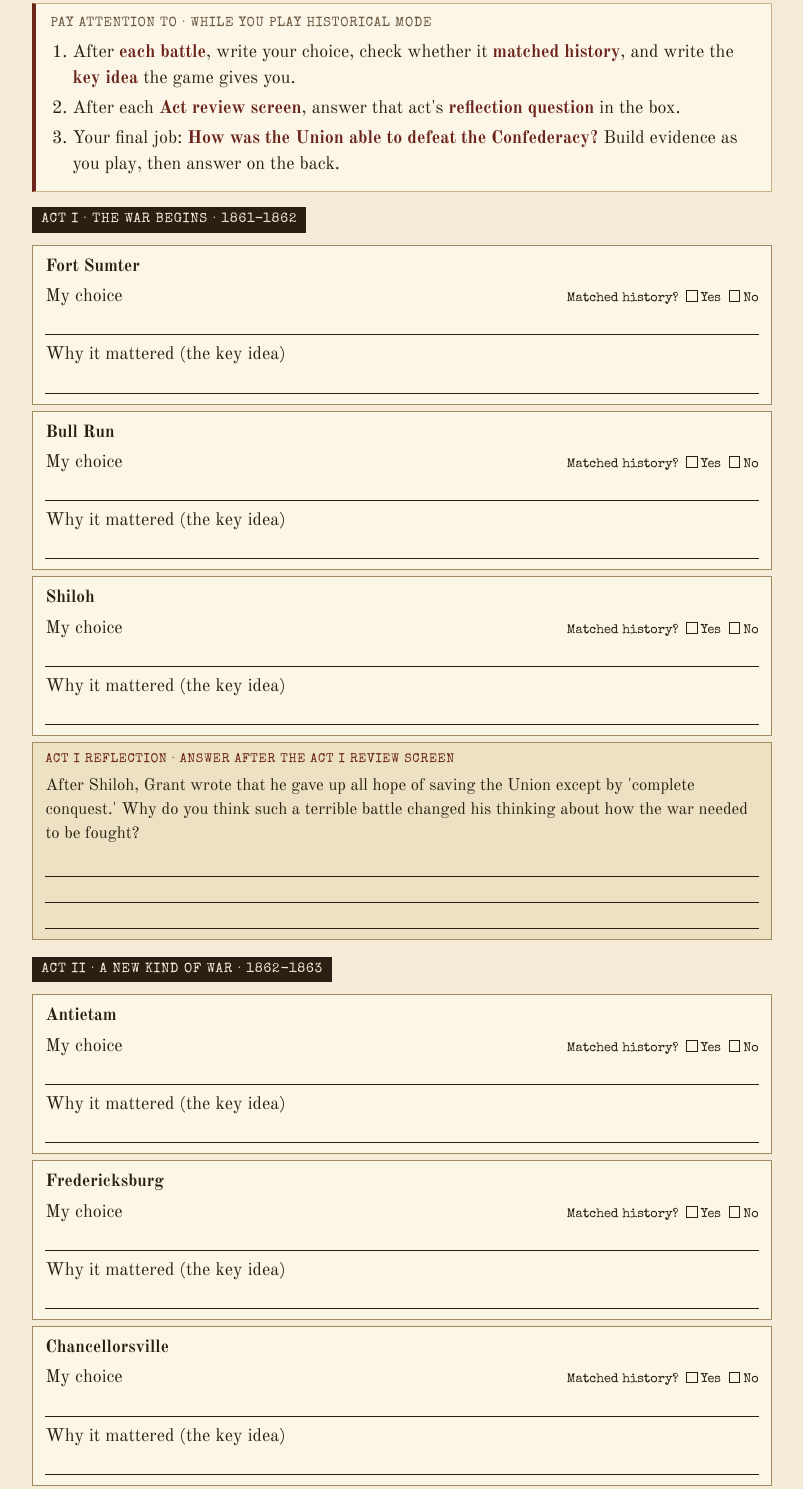
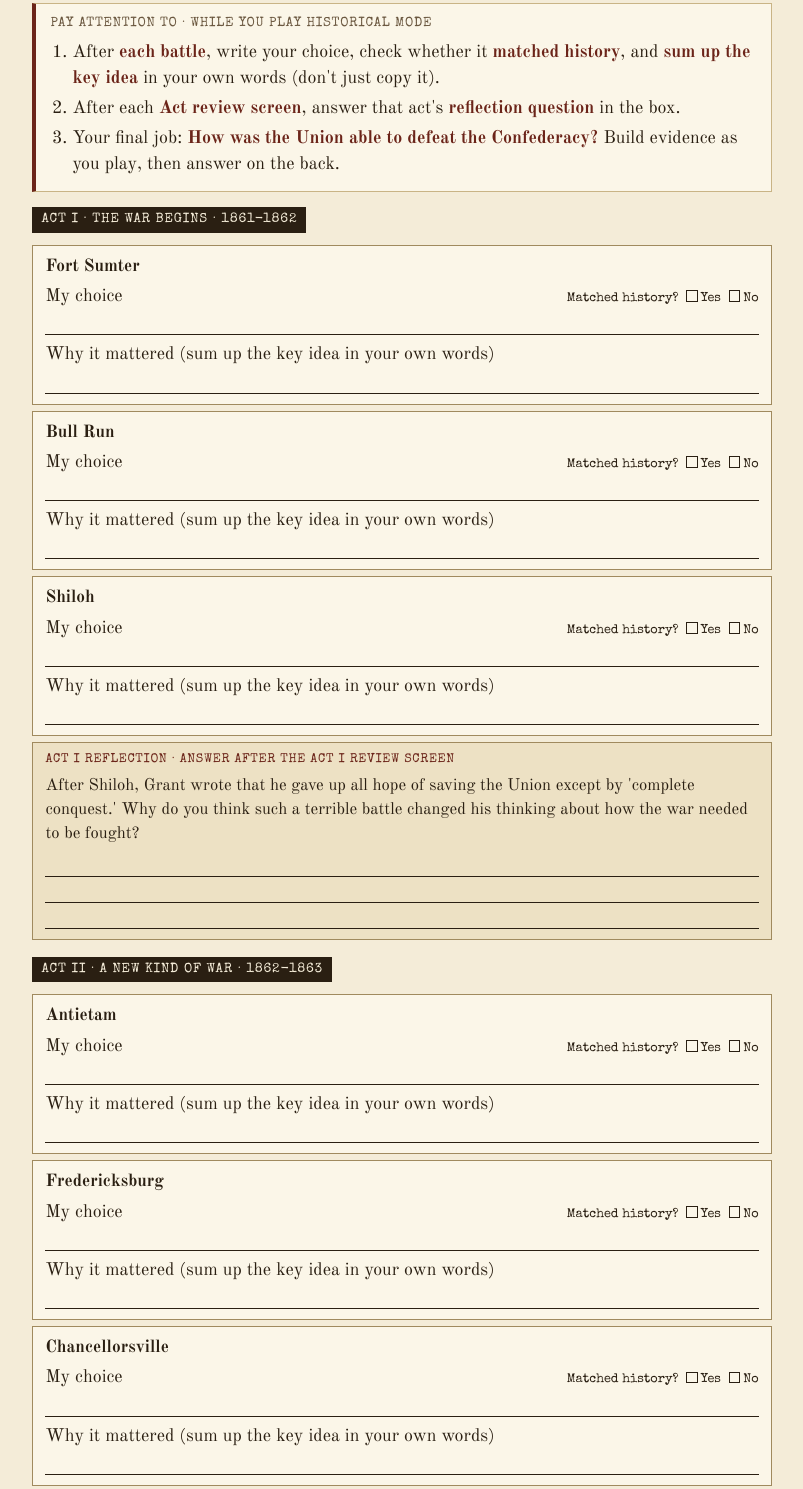
Before and after one commit to shiebenaderet/civil-war-battle-simulation, a plain HTML site: page handouts/battle-journal-standard.html in a window 1280 px wide. Shown: the part 184-1673 px from the top of the page, without its empty margins (238-1041 px from the left). Drawn offline with nearby package versions, Linux system fonts and the light colour scheme.

Commit message:
Standard handout: students summarize the key idea in their own words, not copy

```diff
--- a/handouts/battle-journal-standard.html
+++ b/handouts/battle-journal-standard.html
@@ -312,7 +312,7 @@ body { font-family: 'Old Standard TT', Georgia, serif; font-size: 13.5pt; line-h
     <div class="pat-list">
         <div class="lbl">Pay attention to · while you play Historical Mode</div>
         <ol>
-            <li>After <b>each battle</b>, write your choice, check whether it <b>matched history</b>, and write the <b>key idea</b> the game gives you.</li>
+            <li>After <b>each battle</b>, write your choice, check whether it <b>matched history</b>, and <b>sum up the key idea</b> in your own words (don't just copy it).</li>
             <li>After each <b>Act review screen</b>, answer that act's <b>reflection question</b> in the box.</li>
             <li>Your final job: <b>How was the Union able to defeat the Confederacy?</b> Build evidence as you play, then answer on the back.</li>
         </ol>
@@ -325,7 +325,7 @@ body { font-family: 'Old Standard TT', Georgia, serif; font-size: 13.5pt; line-h
             <div class="bname">Fort Sumter</div>
             <div class="frow"><span class="field-lbl">My choice</span><span class="matched">Matched history?<span class="box"></span>Yes<span class="box"></span>No</span></div>
             <span class="lineW"></span>
-            <div class="field-lbl" style="margin-top:6px;">Why it mattered (the key idea)</div>
+            <div class="field-lbl" style="margin-top:6px;">Why it mattered (sum up the key idea in your own words)</div>
             <span class="lineW"></span>
         </div>
 
@@ -333,7 +333,7 @@ body { font-family: 'Old Standard TT', Georgia, serif; font-size: 13.5pt; line-h
             <div class="bname">Bull Run</div>
             <div class="frow"><span class="field-lbl">My choice</span><span class="matched">Matched history?<span class="box"></span>Yes<span class="box"></span>No</span></div>
             <span class="lineW"></span>
-            <div class="field-lbl" style="margin-top:6px;">Why it mattered (the key idea)</div>
+            <div class="field-lbl" style="margin-top:6px;">Why it mattered (sum up the key idea in your own words)</div>
             <span class="lineW"></span>
         </div>
 
@@ -341,7 +341,7 @@ body { font-family: 'Old Standard TT', Georgia, serif; font-size: 13.5pt; line-h
             <div class="bname">Shiloh</div>
             <div class="frow"><span class="field-lbl">My choice</span><span class="matched">Matched history?<span class="box"></span>Yes<span class="box"></span>No</span></div>
             <span class="lineW"></span>
-            <div class="field-lbl" style="margin-top:6px;">Why it mattered (the key idea)</div>
+            <div class="field-lbl" style="margin-top:6px;">Why it mattered (sum up the key idea in your own words)</div>
             <span class="lineW"></span>
         </div>
 
@@ -361,7 +361,7 @@ body { font-family: 'Old Standard TT', Georgia, serif; font-size: 13.5pt; line-h
             <div class="bname">Antietam</div>
             <div class="frow"><span class="field-lbl">My choice</span><span class="matched">Matched history?<span class="box"></span>Yes<span class="box"></span>No</span></div>
             <span class="lineW"></span>
-            <div class="field-lbl" style="margin-top:6px;">Why it mattered (the key idea)</div>
+            <div class="field-lbl" style="margin-top:6px;">Why it mattered (sum up the key idea in your own words)</div>
             <span class="lineW"></span>
         </div>
 
@@ -369,7 +369,7 @@ body { font-family: 'Old Standard TT', Georgia, serif; font-size: 13.5pt; line-h
             <div class="bname">Fredericksburg</div>
             <div class="frow"><span class="field-lbl">My choice</span><span class="matched">Matched history?<span class="box"></span>Yes<span class="box"></span>No</span></div>
             <span class="lineW"></span>
-            <div class="field-lbl" style="margin-top:6px;">Why it mattered (the key idea)</div>
+            <div class="field-lbl" style="margin-top:6px;">Why it mattered (sum up the key idea in your own words)</div>
             <span class="lineW"></span>
         </div>
 
@@ -377,7 +377,7 @@ body { font-family: 'Old Standard TT', Georgia, serif; font-size: 13.5pt; line-h
             <div class="bname">Chancellorsville</div>
             <div class="frow"><span class="field-lbl">My choice</span><span class="matched">Matched history?<span class="box"></span>Yes<span class="box"></span>No</span></div>
             <span class="lineW"></span>
-            <div class="field-lbl" style="margin-top:6px;">Why it mattered (the key idea)</div>
+            <div class="field-lbl" style="margin-top:6px;">Why it mattered (sum up the key idea in your own words)</div>
             <span class="lineW"></span>
         </div>
 
@@ -397,7 +397,7 @@ body { font-family: 'Old Standard TT', Georgia, serif; font-size: 13.5pt; line-h
             <div class="bname">Vicksburg</div>
             <div class="frow"><span class="field-lbl">My choice</span><span class="matched">Matched history?<span class="box"></span>Yes<span class="box"></span>No</span></div>
             <span class="lineW"></span>
-            <div class="field-lbl" style="margin-top:6px;">Why it mattered (the key idea)</div>
+            <div class="field-lbl" style="margin-top:6px;">Why it mattered (sum up the key idea in your own words)</div>
             <span class="lineW"></span>
         </div>
 
@@ -405,7 +405,7 @@ body { font-family: 'Old Standard TT', Georgia, serif; font-size: 13.5pt; line-h
             <div class="bname">Gettysburg</div>
             <div class="frow"><span class="field-lbl">My choice</span><span class="matched">Matched history?<span class="box"></span>Yes<span class="box"></span>No</span></div>
             <span class="lineW"></span>
-            <div class="field-lbl" style="margin-top:6px;">Why it mattered (the key idea)</div>
+            <div class="field-lbl" style="margin-top:6px;">Why it mattered (sum up the key idea in your own words)</div>
             <span class="lineW"></span>
         </div>
 
@@ -413,7 +413,7 @@ body { font-family: 'Old Standard TT', Georgia, serif; font-size: 13.5pt; line-h
             <div class="bname">Chickamauga</div>
             <div class="frow"><span class="field-lbl">My choice</span><span class="matched">Matched history?<span class="box"></span>Yes<span class="box"></span>No</span></div>
             <span class="lineW"></span>
-            <div class="field-lbl" style="margin-top:6px;">Why it mattered (the key idea)</div>
+            <div class="field-lbl" style="margin-top:6px;">Why it mattered (sum up the key idea in your own words)</div>
             <span class="lineW"></span>
         </div>
 
@@ -433,7 +433,7 @@ body { font-family: 'Old Standard TT', Georgia, serif; font-size: 13.5pt; line-h
             <div class="bname">Wilderness</div>
             <div class="frow"><span class="field-lbl">My choice</span><span class="matched">Matched history?<span class="box"></span>Yes<span class="box"></span>No</span></div>
             <span class="lineW"></span>
-            <div class="field-lbl" style="margin-top:6px;">Why it mattered (the key idea)</div>
+            <div class="field-lbl" style="margin-top:6px;">Why it mattered (sum up the key idea in your own words)</div>
             <span class="lineW"></span>
         </div>
 
@@ -441,7 +441,7 @@ body { font-family: 'Old Standard TT', Georgia, serif; font-size: 13.5pt; line-h
             <div class="bname">Atlanta</div>
             <div class="frow"><span class="field-lbl">My choice</span><span class="matched">Matched history?<span class="box"></span>Yes<span class="box"></span>No</span></div>
             <span class="lineW"></span>
-            <div class="field-lbl" style="margin-top:6px;">Why it mattered (the key idea)</div>
+            <div class="field-lbl" style="margin-top:6px;">Why it mattered (sum up the key idea in your own words)</div>
             <span class="lineW"></span>
         </div>
 
@@ -449,7 +449,7 @@ body { font-family: 'Old Standard TT', Georgia, serif; font-size: 13.5pt; line-h
             <div class="bname">Sherman's March</div>
             <div class="frow"><span class="field-lbl">My choice</span><span class="matched">Matched history?<span class="box"></span>Yes<span class="box"></span>No</span></div>
             <span class="lineW"></span>
-            <div class="field-lbl" style="margin-top:6px;">Why it mattered (the key idea)</div>
+            <div class="field-lbl" style="margin-top:6px;">Why it mattered (sum up the key idea in your own words)</div>
             <span class="lineW"></span>
         </div>
 
@@ -457,7 +457,7 @@ body { font-family: 'Old Standard TT', Georgia, serif; font-size: 13.5pt; line-h
             <div class="bname">Appomattox</div>
             <div class="frow"><span class="field-lbl">My choice</span><span class="matched">Matched history?<span class="box"></span>Yes<span class="box"></span>No</span></div>
             <span class="lineW"></span>
-            <div class="field-lbl" style="margin-top:6px;">Why it mattered (the key idea)</div>
+            <div class="field-lbl" style="margin-top:6px;">Why it mattered (sum up the key idea in your own words)</div>
             <span class="lineW"></span>
         </div>
 
```
